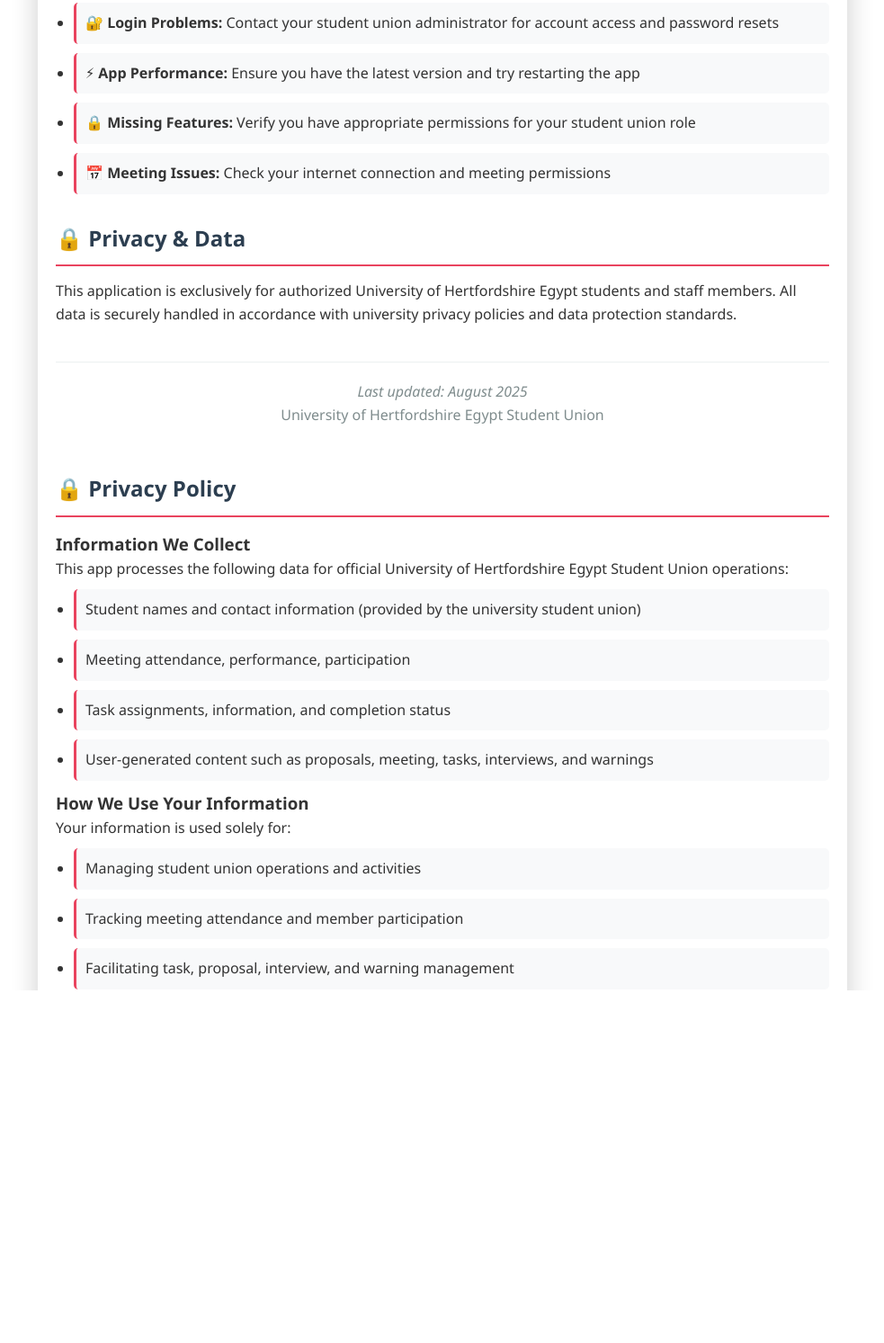
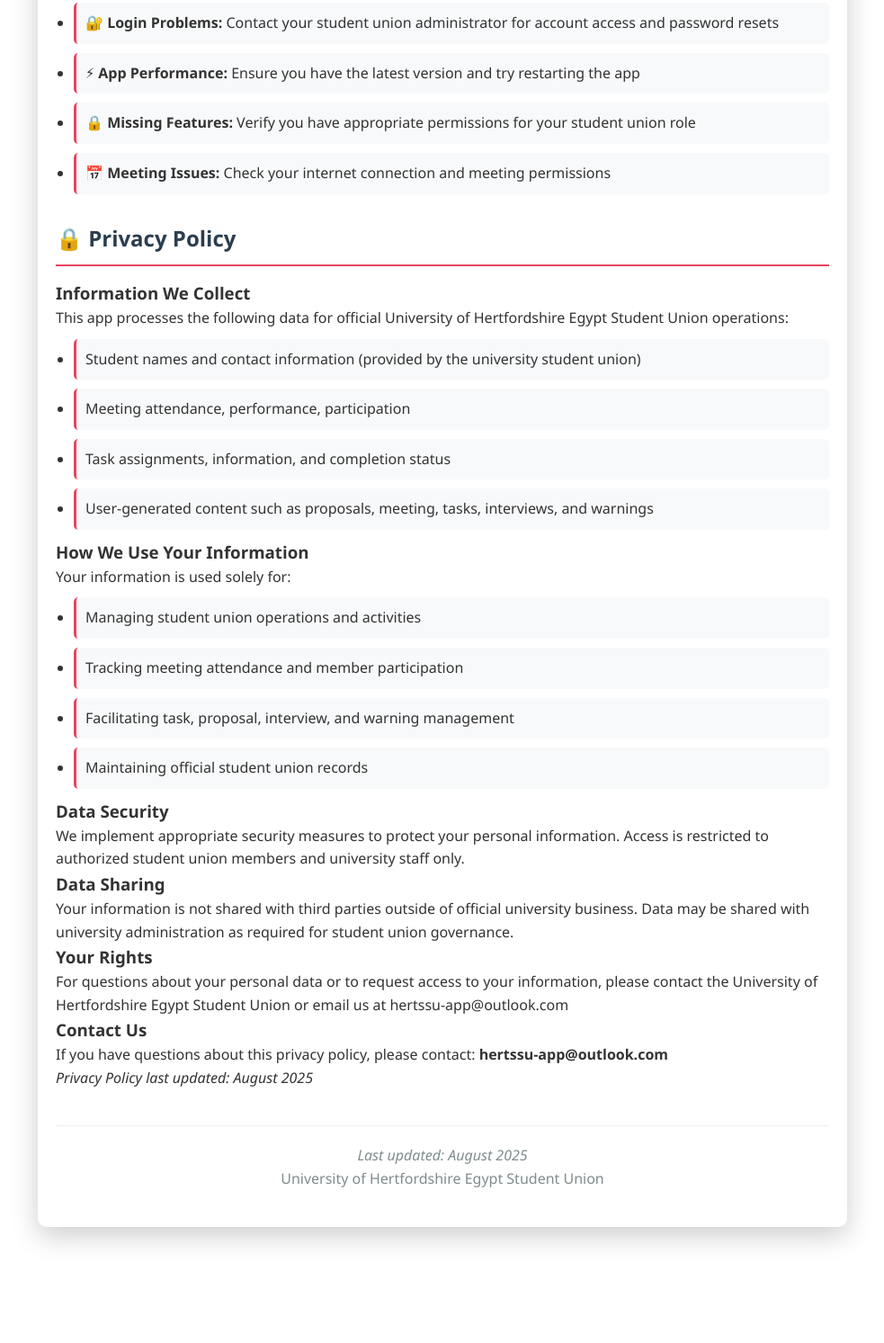
Before and after one commit to hesh12388/hertfordshire-student-union-support, a plain HTML site: page index.html in a window 1280 px wide. Shown: the part 678-2171 px from the top of the page at 90% size, without its empty margins (148-1131 px from the left). After the commit the page ends 2092 px from the top, so only its background shows below. Drawn offline with Linux system fonts and the light colour scheme.

Commit message:
Revise privacy section and update footer

```diff
--- a/index.html
+++ b/index.html
@@ -114,14 +114,6 @@
             <li><strong>📅 Meeting Issues:</strong> Check your internet connection and meeting permissions</li>
         </ul>
 
-        <h2>🔒 Privacy & Data</h2>
-        <p>This application is exclusively for authorized University of Hertfordshire Egypt students and staff members. All data is securely handled in accordance with university privacy policies and data protection standards.</p>
-
-        <div class="footer">
-            <p><em>Last updated: August 2025</em></p>
-            <p>University of Hertfordshire Egypt Student Union</p>
-        </div>
-
         <h2>🔒 Privacy Policy</h2>
 
         <h3>Information We Collect</h3>
@@ -155,6 +147,11 @@
         <p>If you have questions about this privacy policy, please contact: <strong>hertssu-app@outlook.com</strong></p>
 
         <p><em>Privacy Policy last updated: August 2025</em></p>
+
+        <div class="footer">
+            <p><em>Last updated: August 2025</em></p>
+            <p>University of Hertfordshire Egypt Student Union</p>
+        </div>
     </div>
 </body>
 </html>
```
